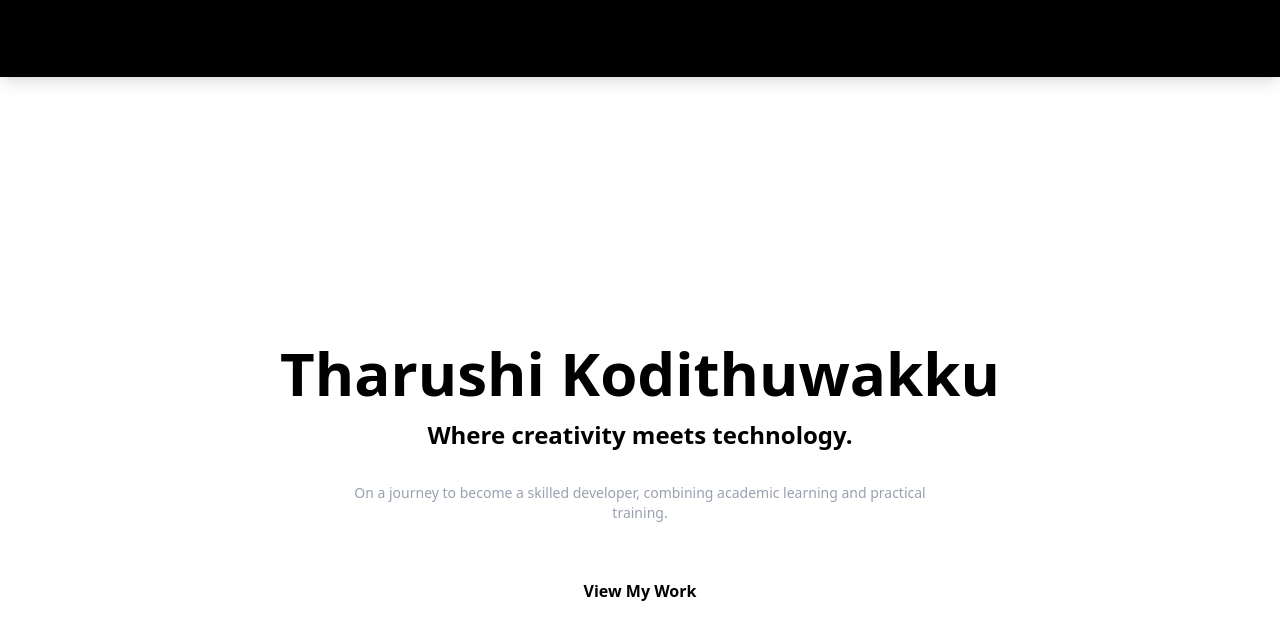
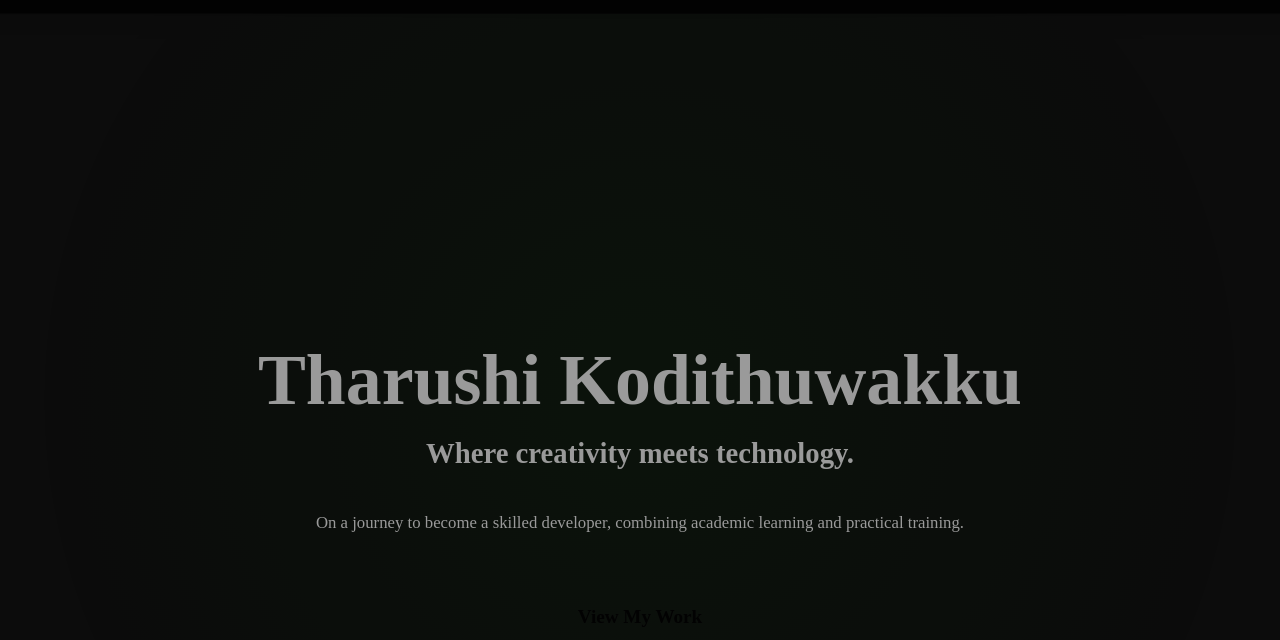
Before and after one commit to ICT-Courses/ict2233-ca-02-Tharuu003, a React (Vite) app: page / in a window 1280 px wide. Shown: the top 640 px of the page. Built offline with nearby package versions, Linux system fonts and the light colour scheme.

Commit message:
Add a background animation

```diff
--- a/src/App.css
+++ b/src/App.css
@@ -1,3 +1,70 @@
 @tailwind base;
 @tailwind components;
 @tailwind utilities;
+
+body{
+  margin: 0;
+  font-family: 'Times New Roman', Times, serif;
+  color: #c0c0c0;
+  background-color: #0c0c0c;
+}
+
+.background{
+  position: fixed;
+  top: 0;
+  left: 0;
+  height: 100%;
+  width: 100%;
+  z-index: -1;
+  background: radial-gradient(circle,rgba(0,100,0,0.1) 0%, rgba(0,0,0,0)70%);
+  animation: pulsating-glow 10s ease-in-out infinite alternate;
+}
+
+@keyframes pulsating-glow {
+  0% {
+    transform: scale(1.0);
+    opacity: 0.5;
+  }
+  50%{
+    transform: scale(1.2);
+    opacity: 0.8;
+  }
+  100%{
+    transform: scale(1.0);
+    opacity: 0.5;
+  }
+}
+
+.animation-leaf{
+  position: absolute;
+  top: 0;
+  left: 0;
+  height: 100%;
+  width: 100%;
+  overflow: hidden;
+  z-index: -2;
+}
+
+.animation-leaf div{
+  position: absolute;
+  height: 15px;
+  width: 15px;
+  background-color: #02690233;
+  border-radius: 50%;
+  animation: fall 10s linear infinite;
+  transform: rotate(90deg);
+}
+
+@keyframes fall{
+  0%{
+    transform: translateY(-10%) rotate(0deg);
+    opacity: 0;
+  }
+  50%{
+    opacity: 1;
+  }
+  100%{
+    transform: translateY(115%) rotate(180deg);
+    opacity: 0;
+  }
+}
--- a/src/App.jsx
+++ b/src/App.jsx
@@ -4,10 +4,9 @@ import Home from './pages/Home.jsx';
 import './App.css';
 
 function App() {
-  const BackgroundClass = 'bg-black text-silver';
 
   return (
-    <div className={'w-full min-h-screen ${BackgroundClass}'}>
+    <div className='background'>
       <Navbar />
       <Home />
     </div>
--- a/src/pages/Home.jsx
+++ b/src/pages/Home.jsx
@@ -1,15 +1,66 @@
-import React from 'react';
+import React, {useEffect, useState} from 'react';
 import { motion } from 'framer-motion';
 
 const Home = () => {
-  // Define animation variants for smooth transitions
+  const [particles, setParticles] = useState([]);
+
+  useEffect(() => {
+
+    const createLeaf = () => {
+      const leaf = document.createElement('div');
+      leaf.className = 'leaf-animation';
+
+      const size = Math.random() * 20 + 10;
+      leaf.style.width = `${size}px`;
+      leaf.style.height = `${size}px`;
+
+      const position = Math.random() * 100;
+      leaf.style.left = `${position}%`;
+
+      const delay = Math.random() * 5;
+      leaf.style.animationDelay = `${delay}s`;
+
+      document.body.appendChild(leaf);
+
+      setTimeout(() => {
+        leaf.remove();
+      }, 10000);
+    };
+
+    const interval = setInterval(createLeaf, 500);
+
+    const handleMouseMove = (e) => {
+      const newParticle = {
+        id: Date.now(),
+        x: e.clientX +(Math.random() -0.5)*50,
+        y: e.clientY +(Math.random() -0.5)*50,
+        size: Math.random()*4*3
+      }
+      setParticles((prevParticles) => [...prevParticles, newParticle]);
+
+      setTimeout(() =>{
+        setParticles((prevParticles) =>
+          prevParticles.filter((p) => p.id !==newParticle.id)
+      );
+      },1000);
+    };
+
+  window.addEventListener('mousemove', handleMouseMove);
+
+  return () => {
+      window.removeEventListener('mousemove', handleMouseMove);
+    };
+  }, []);
+
+  const myName = 'Tharushi Kodithuwakku';
+
   const containerVariants = {
     hidden: { opacity: 0 },
     visible: {
       opacity: 1,
       transition: {
-        delay: 0.5,
-        staggerChildren: 0.2, // Animate children with a delay
+        delay: 0.2,
+        staggerChildren: 0.2,
       },
     },
   };
@@ -21,17 +72,16 @@ const Home = () => {
 
   return (
     <motion.div
-      className="relative flex flex-col items-center justify-center min-h-screen text-center text-silver"
+      className="relative flex flex-col items-center justify-center min-h-screen text-center"
       variants={containerVariants}
       initial="hidden"
       animate="visible"
-      // You will add the dark forest background here with CSS
     >
       <motion.h1
         className="text-6xl font-bold mb-4 text-dark-green"
         variants={itemVariants}
       >
-        Tharushi Kodithuwakku
+        {myName}
       </motion.h1>
       <motion.h2
         className="text-2xl font-semibold mb-8 text-silver"
@@ -40,7 +90,7 @@ const Home = () => {
         Where creativity meets technology.
       </motion.h2>
       <motion.p
-        className="max-w-xl mx-auto mb-12 text-sm text-gray-400"
+        className="max-w-xl mx-auto mb-12 text-sm text-silver"
         variants={itemVariants}
       >
         On a journey to become a skilled developer, combining academic learning and practical training.
@@ -52,8 +102,86 @@ const Home = () => {
       >
         View My Work
       </motion.a>
+
+      {particles.map((particle) => (
+        <svg
+          key = {particle.id}
+          className='star-particle absolute'
+          style={{
+            left : particle.x,
+            top : particle.y,
+            height:particle.size,
+            width : particle.size.Date,
+            fill: 'silver',
+            pointerEvents:  'none',
+            opacity:0.8,
+            animation:'fade-out 0.5s forwards',
+          }}
+          viewBox='0 0 51 48'
+        >
+          <path d="M25.5 0l6.19 19.34L51 19.34l-15.65 11.36L41.31 48 25.5 36.64 9.69 48l4.96-17.3L0 19.34l19.31 0.00z" />
+        </svg>
+      ))}
     </motion.div>
   );
 };
 
 export default Home;
+
+
+
+  // // Define animation variants for smooth transitions
+  // const containerVariants = {
+  //   hidden: { opacity: 0 },
+  //   visible: {
+  //     opacity: 1,
+  //     transition: {
+  //       delay: 0.5,
+  //       staggerChildren: 0.2, // Animate children with a delay
+  //     },
+  //   },
+  // };
+
+  // const itemVariants = {
+  //   hidden: { y: 20, opacity: 0 },
+  //   visible: { y: 0, opacity: 1 },
+  // };
+
+  // return (
+  //   <motion.div
+  //     className="relative flex flex-col items-center justify-center min-h-screen text-center text-silver"
+  //     variants={containerVariants}
+  //     initial="hidden"
+  //     animate="visible"
+  //     // You will add the dark forest background here with CSS
+  //   >
+  //     <motion.h1
+  //       className="text-6xl font-bold mb-4 text-dark-green"
+  //       variants={itemVariants}
+  //     >
+  //       Tharushi Kodithuwakku
+  //     </motion.h1>
+  //     <motion.h2
+  //       className="text-2xl font-semibold mb-8 text-silver"
+  //       variants={itemVariants}
+  //     >
+  //       Where creativity meets technology.
+  //     </motion.h2>
+  //     <motion.p
+  //       className="max-w-xl mx-auto mb-12 text-sm text-gray-400"
+  //       variants={itemVariants}
+  //     >
+  //       On a journey to become a skilled developer, combining academic learning and practical training.
+  //     </motion.p>
+  //     <motion.a
+  //       href="#projects"
+  //       className="bg-dark-green text-black font-bold py-2 px-6 rounded-full hover:bg-silver transition-colors duration-300"
+  //       variants={itemVariants}
+  //     >
+  //       View My Work
+  //     </motion.a>
+  //   </motion.div>
+  // );
+// };
+
+// export default Home;
```
